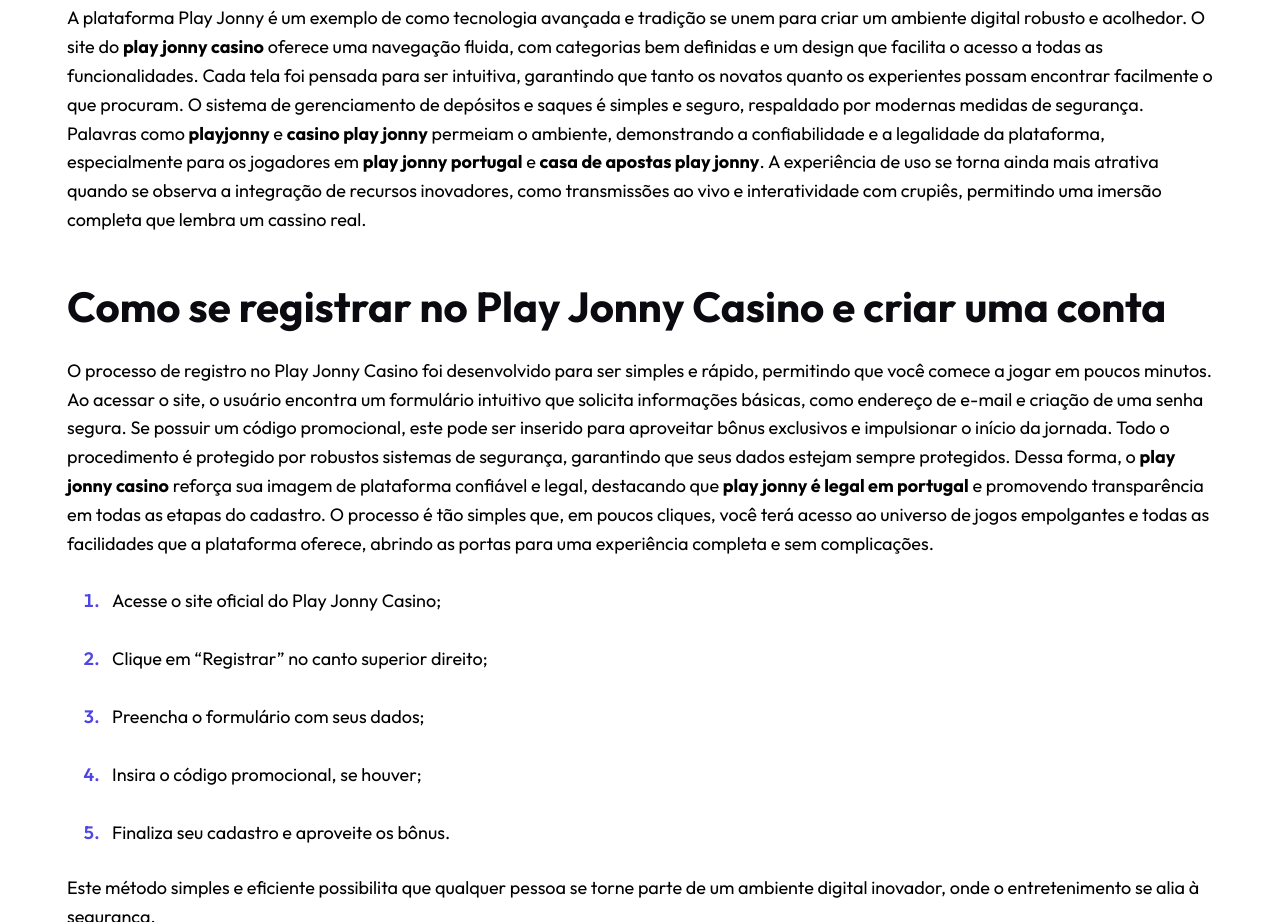
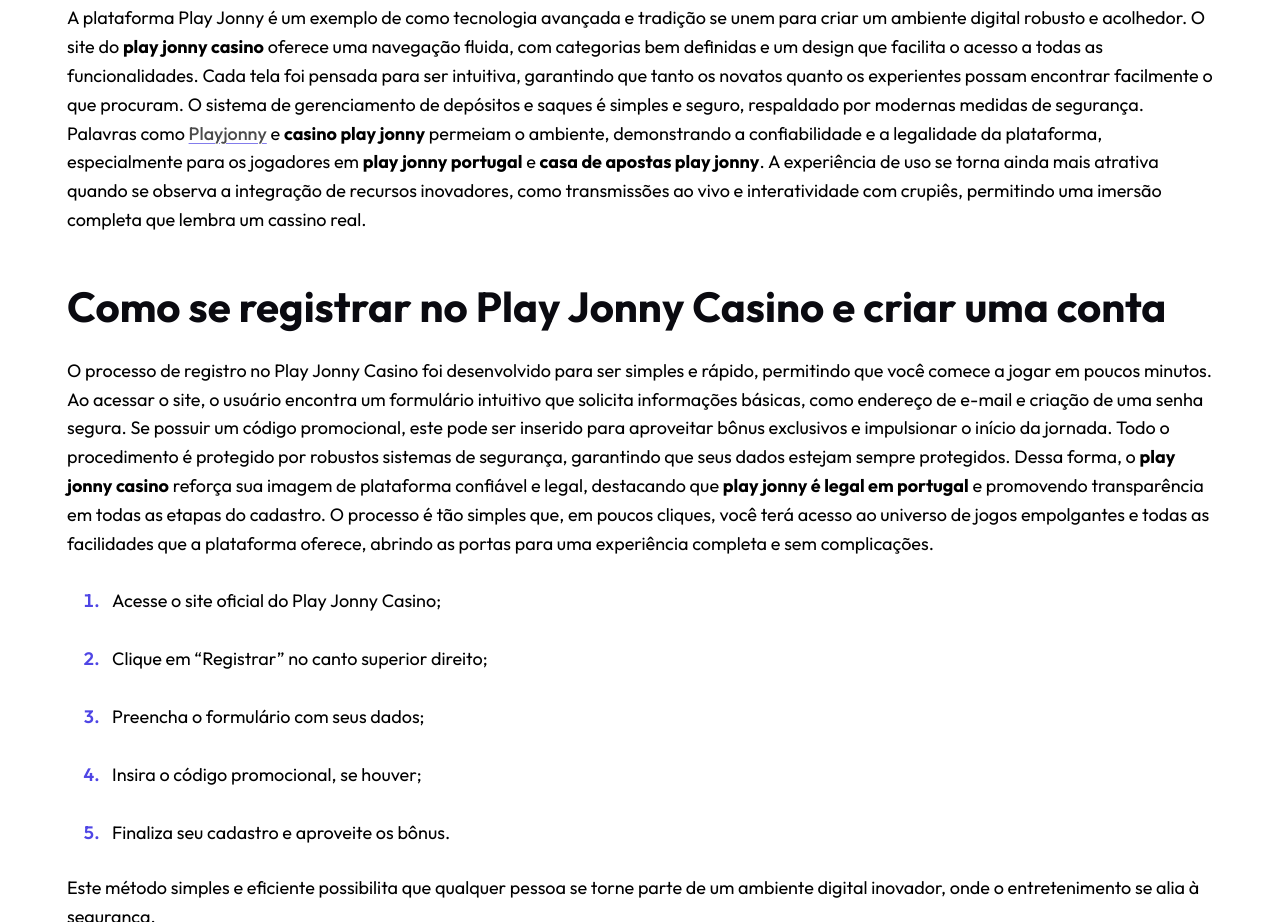
Before and after one commit to sbo-82/play-jonny-casino.pt, a plain HTML site: page index.html in a window 1280 px wide. Shown: the part 2180-3102 px from the top of the page. Drawn offline with Linux system fonts and the light colour scheme.

Commit message:
Update index.html

```diff
--- a/index.html
+++ b/index.html
@@ -268,7 +268,7 @@
 que tanto os novatos quanto os experientes possam encontrar facilmente o
 que procuram. O sistema de gerenciamento de depósitos e saques é simples
 e seguro, respaldado por modernas medidas de segurança. Palavras como
-<strong>playjonny</strong> e <strong>casino play jonny</strong> permeiam o ambiente, demonstrando
+<strong><a href="https://play-jonny-casino.com" title="Playjonny">Playjonny</a></strong> e <strong>casino play jonny</strong> permeiam o ambiente, demonstrando
 a confiabilidade e a legalidade da plataforma, especialmente para os
 jogadores em <strong>play jonny portugal</strong> e <strong>casa de apostas play jonny</strong>. A
 experiência de uso se torna ainda mais atrativa quando se observa a
```
